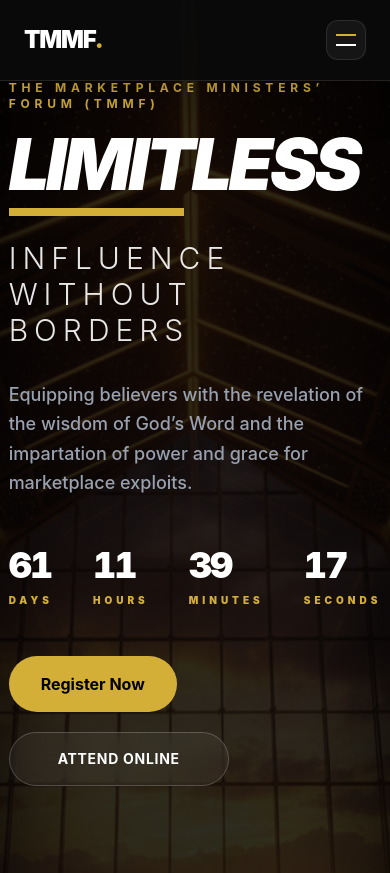
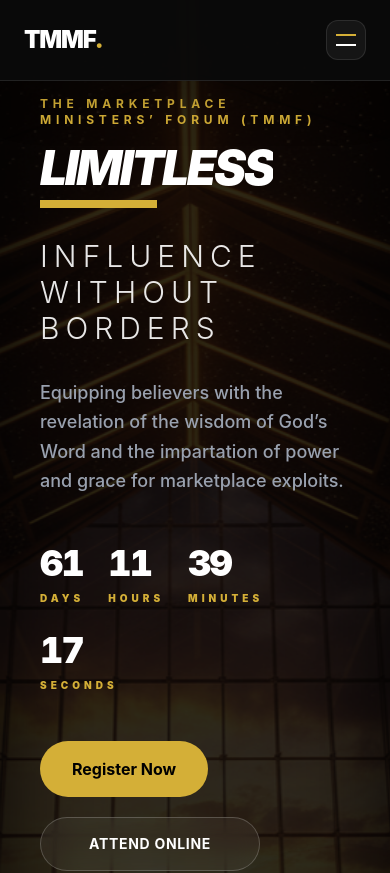
Before and after one commit to IsraelBosun/jude-theworldimpactnetwork, a Next.js app: page / in a window 390 px wide. Shown: the top 873 px of the page. Built offline with nearby package versions, Linux system fonts and the light colour scheme.

Commit message:
adjusted layout

```diff
--- a/src/components/AudienceSection.js
+++ b/src/components/AudienceSection.js
@@ -1,6 +1,15 @@
+"use client";
+import { useState } from 'react';
 import { audienceCards } from '@/lib/data';
 
 export default function AudienceSection() {
+  const [activeCard, setActiveCard] = useState(null);
+
+  const handleCardTouch = (idx) => {
+    // If user taps the same card, close it; otherwise open the new one
+    setActiveCard(activeCard === idx ? null : idx);
+  };
+
   return (
     <section id="audience" className="section-padding bg-white">
       <div className="container mx-auto px-6">
@@ -14,33 +23,58 @@
         </div>
 
         <div className="grid grid-cols-1 md:grid-cols-2 lg:grid-cols-4 gap-6">
-          {audienceCards.map((item, idx) => (
+          {audienceCards.map((item, idx) => {
+            const isActive = activeCard === idx;
+
+            return (
               <div
                 key={idx}
-              className="group relative h-[500px] overflow-hidden rounded-[2.5rem] bg-dark transition-all duration-500 hover:shadow-2xl hover:-translate-y-2"
+                onClick={() => handleCardTouch(idx)}
+                className={`group relative h-[500px] overflow-hidden rounded-[2.5rem] bg-dark transition-all duration-500 cursor-pointer shadow-xl
+                  ${isActive ? 'shadow-2xl -translate-y-2 ring-2 ring-gold' : ''}`}
               >
                 {/* Audience Image */}
                 <img
                   src={item.image}
                   alt={item.title}
-                className="absolute inset-0 h-full w-full object-cover opacity-70 grayscale transition-all duration-700 group-hover:scale-110 group-hover:grayscale-0 group-hover:opacity-100"
+                  className={`absolute inset-0 h-full w-full object-cover transition-all duration-700
+                    ${isActive ? 'scale-110 grayscale-0 opacity-100' : 'grayscale opacity-70 group-hover:scale-110 group-hover:grayscale-0 group-hover:opacity-100'}`}
                 />
 
                 {/* Gradient Overlay */}
-              <div className="absolute inset-0 bg-gradient-to-t from-dark via-dark/20 to-transparent opacity-90 transition-opacity group-hover:opacity-100"></div>
+                <div className={`absolute inset-0 bg-gradient-to-t from-dark via-dark/20 to-transparent transition-opacity duration-500
+                  ${isActive ? 'opacity-100' : 'opacity-90 group-hover:opacity-100'}`}>
+                </div>
 
                 {/* Content */}
-              <div className="absolute bottom-0 left-0 p-8 w-full transform transition-transform duration-500 group-hover:translate-y-[-10px]">
+                <div className={`absolute bottom-0 left-0 p-8 w-full transform transition-all duration-500
+                  ${isActive ? 'translate-y-[-10px]' : 'group-hover:translate-y-[-10px]'}`}>
+
                   <h3 className="text-2xl font-black text-white mb-3 tracking-tight">
                     {item.title}
                   </h3>
-                <div className="h-1 w-12 bg-gold mb-4 transition-all duration-500 group-hover:w-full"></div>
-                <p className="text-gray-300 text-sm leading-relaxed opacity-0 group-hover:opacity-100 transition-opacity duration-500">
+
+                  {/* Gold Line */}
+                  <div className={`h-1 bg-gold mb-4 transition-all duration-500
+                    ${isActive ? 'w-full' : 'w-12 group-hover:w-full'}`}>
+                  </div>
+
+                  {/* Description Text */}
+                  <p className={`text-gray-300 text-sm leading-relaxed transition-all duration-500
+                    ${isActive ? 'opacity-100 h-auto translate-y-0' : 'opacity-0 h-0 translate-y-4 lg:group-hover:opacity-100 lg:group-hover:h-auto lg:group-hover:translate-y-0'}`}>
                     {item.desc}
                   </p>
                 </div>
+
+                {/* Mobile Tap Indicator (Optional - subtle hint) */}
+                <div className="absolute top-6 right-6 lg:hidden">
+                    <div className={`w-8 h-8 rounded-full border border-white/20 flex items-center justify-center backdrop-blur-sm transition-transform ${isActive ? 'rotate-45 text-gold' : 'text-white'}`}>
+                        {isActive ? '✕' : '+'}
                     </div>
-          ))}
+                </div>
+              </div>
+            );
+          })}
         </div>
       </div>
     </section>
--- a/src/components/HeroSection.js
+++ b/src/components/HeroSection.js
@@ -40,17 +40,15 @@
       <div className="container mx-auto px-6 relative z-10">
         <div className="flex flex-col lg:flex-row items-center justify-between gap-12">
 
-          {/* Left Side: Main Brand & Headline */}
-          <div className="max-w-4xl text-left">
-            <p className="text-gold font-bold tracking-[0.4em] mb-4 uppercase text-xs md:text-sm">
+<div className="max-w-4xl text-left px-4 sm:px-6 md:px-8 lg:px-0">
+  <p className="text-gold font-bold tracking-[0.4em] mb-4 mt-4 uppercase text-xs md:text-sm">
     {eventData.name}
   </p>
 
-            <div className="relative inline-block mb-4">
-              <h1 className="text-7xl md:text-[10rem] font-black tracking-tighter leading-none italic uppercase">
+  <div className="relative inline-block mb-4 max-w-full overflow-hidden">
+    <h1 className="text-5xl sm:text-6xl md:text-[10rem] font-black tracking-tighter leading-none italic uppercase">
       {eventData.theme.main}
     </h1>
-              {/* Gold Accent Line */}
     <div className="h-2 w-1/2 bg-gold mt-2"></div>
   </div>
 
@@ -62,8 +60,7 @@
     {eventData.heroSubheading}
   </p>
 
-            {/* Integrated Timer */}
-            <div className="flex gap-10 mt-12 mb-12">
+  <div className="flex gap-6 sm:gap-10 mt-12 mb-12 flex-wrap">
     <TimerUnit value={timeLeft.days} label="Days" />
     <TimerUnit value={timeLeft.hours} label="Hours" />
     <TimerUnit value={timeLeft.mins} label="Minutes" />
@@ -77,6 +74,7 @@
     </button>
   </div>
 </div>
+
 
           {/* Right Side: Glassmorphism Info Card */}
           <div className="lg:w-[400px] w-full mt-12 lg:mt-0">
```
Lines whose indentation alone changed are shown as unchanged.
